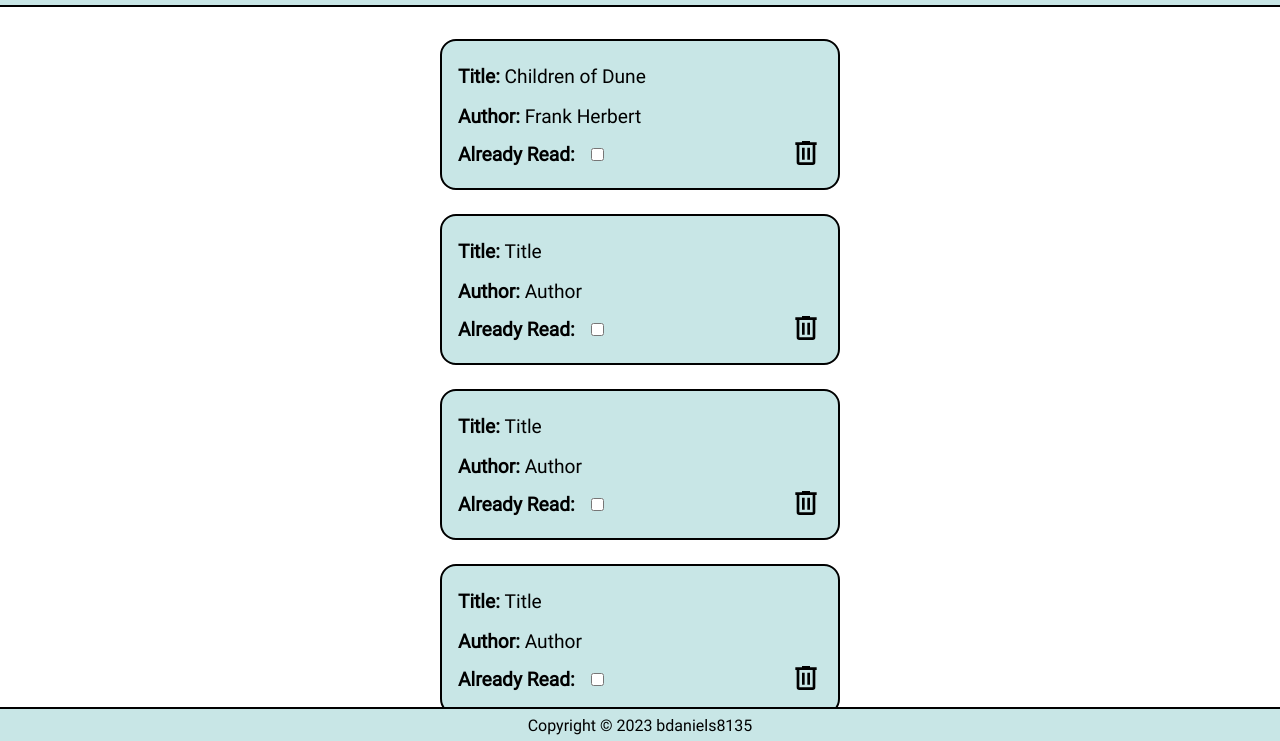
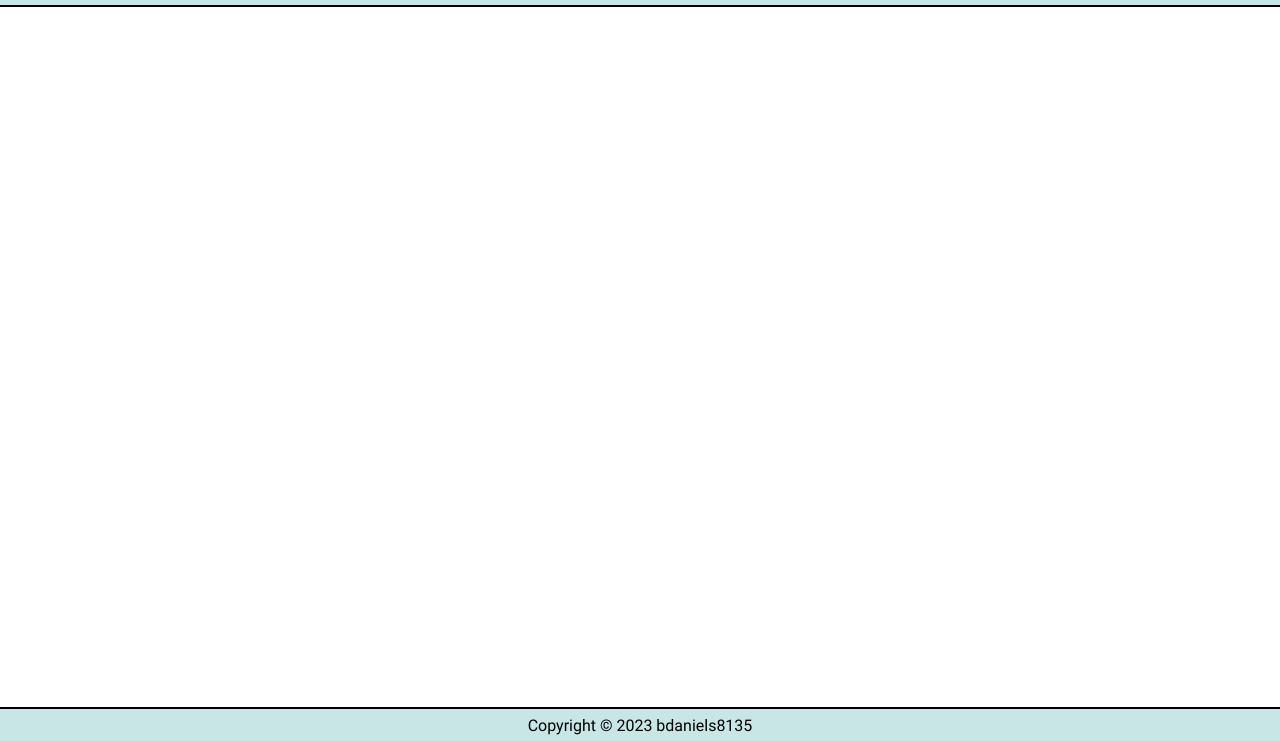
Before and after one commit to bdaniels8135/library-project, a plain HTML site: page index.html in a window 1280 px wide. Shown: the part 59-800 px from the top of the page. Drawn offline with Linux system fonts and the light colour scheme.

Commit message:
Remove dummy cards from index.html

```diff
--- a/index.html
+++ b/index.html
@@ -13,69 +13,6 @@
         <img src="./img/plus.svg" alt="Add New Book">
     </header>
     <main>
-        <div class="card">
-            <p class="title">Children of Dune</p>
-            <p class="author">Frank Herbert</p>
-            <div class="checkbox-wrapper">
-                <p>Already Read:</p>
-                <input type="checkbox" name="read-book" id="read-book-1">
-            </div>
-            <button type="button"><img src="./img/trash-can-outline.svg" alt="Trash Icon"></button>
-        </div>
-        <div class="card">
-            <p class="title">Title</p>
-            <p class="author">Author</p>
-            <div class="checkbox-wrapper">
-                <p>Already Read:</p>
-                <input type="checkbox" name="read-book" id="read-book-2">
-            </div>
-            <button type="button"><img src="./img/trash-can-outline.svg" alt="Trash Icon"></button>
-        </div>
-        <div class="card">
-            <p class="title">Title</p>
-            <p class="author">Author</p>
-            <div class="checkbox-wrapper">
-                <p>Already Read:</p>
-                <input type="checkbox" name="read-book" id="read-book-3">
-            </div>
-            <button type="button"><img src="./img/trash-can-outline.svg" alt="Trash Icon"></button>
-        </div>
-        <div class="card">
-            <p class="title">Title</p>
-            <p class="author">Author</p>
-            <div class="checkbox-wrapper">
-                <p>Already Read:</p>
-                <input type="checkbox" name="read-book" id="read-book-4">
-            </div>
-            <button type="button"><img src="./img/trash-can-outline.svg" alt="Trash Icon"></button>
-        </div>
-        <div class="card">
-            <p class="title">Title</p>
-            <p class="author">Author</p>
-            <div class="checkbox-wrapper">
-                <p>Already Read:</p>
-                <input type="checkbox" name="read-book" id="read-book-5">
-            </div>
-            <button type="button"><img src="./img/trash-can-outline.svg" alt="Trash Icon"></button>
-        </div>
-        <div class="card">
-            <p class="title">Title</p>
-            <p class="author">Author</p>
-            <div class="checkbox-wrapper">
-                <p>Already Read:</p>
-                <input type="checkbox" name="read-book" id="read-book-6">
-            </div>
-            <button type="button"><img src="./img/trash-can-outline.svg" alt="Trash Icon"></button>
-        </div>
-        <div class="card">
-            <p class="title">Title</p>
-            <p class="author">Author</p>
-            <div class="checkbox-wrapper">
-                <p>Already Read:</p>
-                <input type="checkbox" name="read-book" id="read-book-7">
-            </div>
-            <button type="button"><img src="./img/trash-can-outline.svg" alt="Trash Icon"></button>
-        </div>
     </main>
     <footer>Copyright &copy; 2023 bdaniels8135</footer>
 </body>
```
